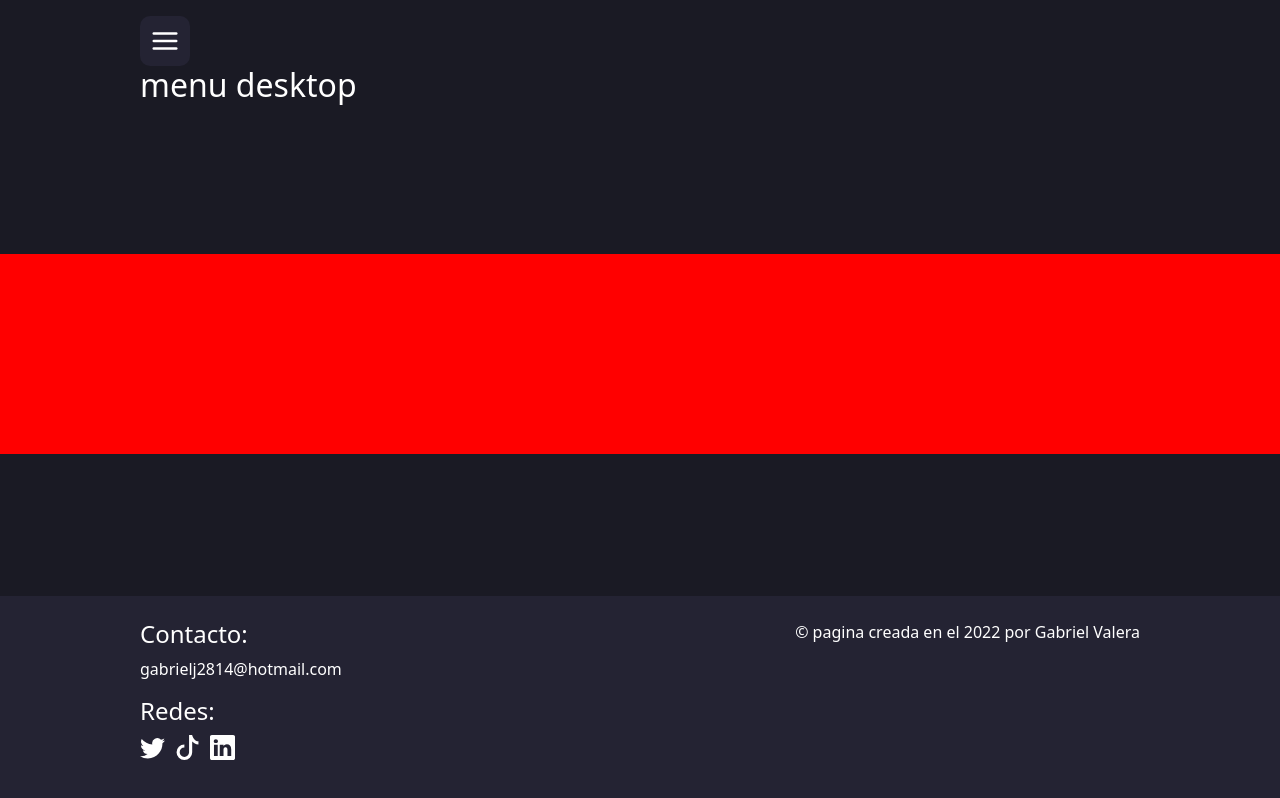
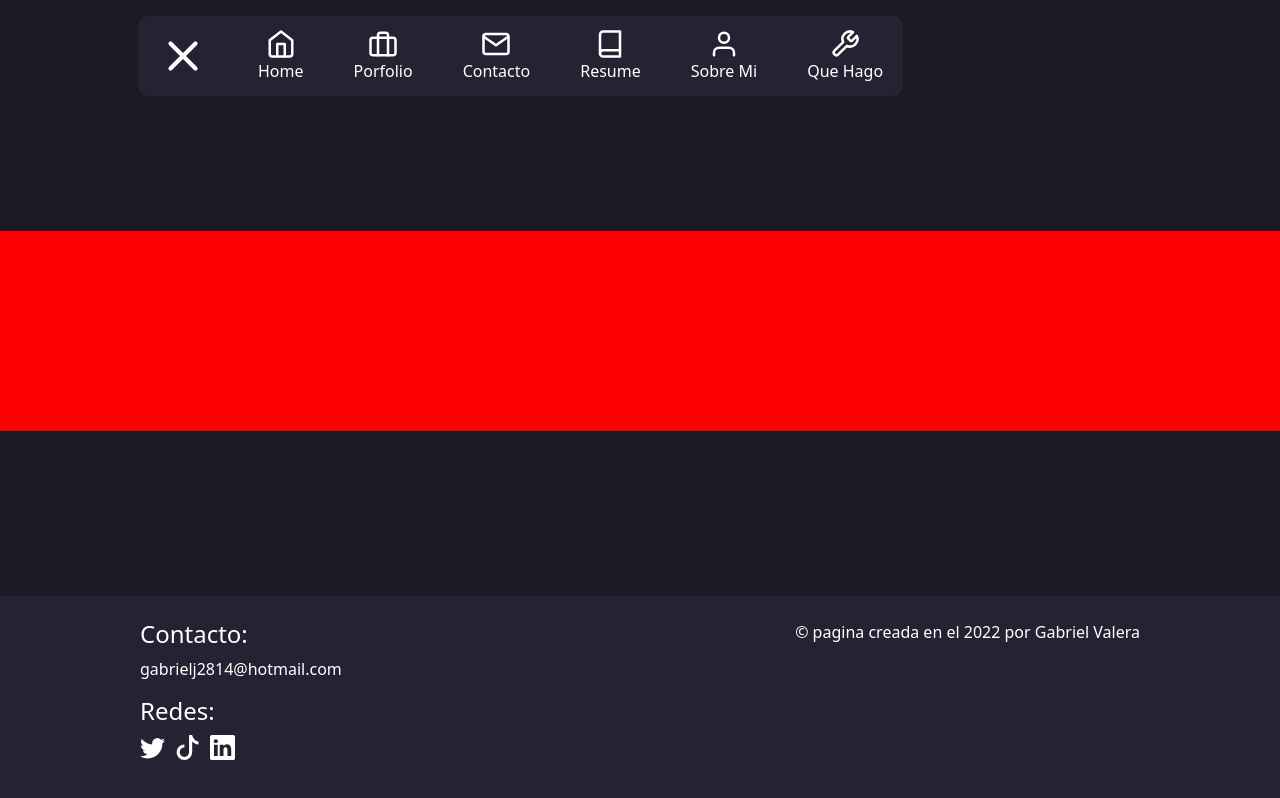
Before and after one commit to gabrielj2814/porfolio_v2, a Next.js app: page / in a window 1280 px wide. Both pictures are taken after a click on the element 165 px from the left and 41 px from the top of the page. Built offline with nearby package versions, Linux system fonts and the light colour scheme.

Commit message:
agregando menu desktop

```diff
--- a/components/headerComponent.jsx
+++ b/components/headerComponent.jsx
@@ -3,10 +3,10 @@ import Link from "next/link"
 export default function HeaderComponent(){
 
     function mostarMenu(){
-        let $contenedorMenu = document.getElementById("contenedorMenu")
+        let $menuDesktop = document.getElementById("menuDesktop")
         let $menuMovil = document.getElementById("menuMovil")
-        $contenedorMenu.classList.toggle("ocultar")
-        $menuMovil.classList.toggle("mostra-menu-movil")
+        $menuDesktop.classList.toggle("mostar-menu-desktop")
+        $menuMovil.classList.toggle("mostar-menu-movil")
     }
 
 
@@ -15,9 +15,49 @@ export default function HeaderComponent(){
             <div className="item-menu" onClick={mostarMenu}>
                 <svg xmlns="http://www.w3.org/2000/svg" width="24" height="24" viewBox="0 0 24 24" fill="none" stroke="currentColor" strokeLinecap="round" strokeLinejoin="round" className="feather feather-menu"><line x1="3" y1="12" x2="21" y2="12"></line><line x1="3" y1="6" x2="21" y2="6"></line><line x1="3" y1="18" x2="21" y2="18"></line></svg>
             </div>
-            <div className="ocultar" id="contenedorMenu">
             <nav className="menu-desktop d-none d-lg-block" id="menuDesktop">
-                        <h2>menu desktop</h2>
+                <div className="contenedor-menu-items-desktop">
+                    <span className="contenedor-x-menu-desktop" onClick={mostarMenu}>
+                        <svg xmlns="http://www.w3.org/2000/svg" width="24" height="24" viewBox="0 0 24 24" fill="none" stroke="currentColor" strokeWidth="2" strokeLinecap="round" strokeLinejoin="round" className="feather feather-x"><line x1="18" y1="6" x2="6" y2="18"></line><line x1="6" y1="6" x2="18" y2="18"></line></svg>
+                    </span>
+                    <ul className="lista-items-menu">
+                        <li>
+                            <Link className="link-menu-movil" href="/">
+                            <svg xmlns="http://www.w3.org/2000/svg" width="24" height="24" viewBox="0 0 24 24" fill="none" stroke="currentColor" strokeWidth="2" strokeLinecap="round" strokeLinejoin="round" className="feather feather-home"><path d="M3 9l9-7 9 7v11a2 2 0 0 1-2 2H5a2 2 0 0 1-2-2z"></path><polyline points="9 22 9 12 15 12 15 22"></polyline></svg>
+                            Home
+                            </Link>
+                        </li>
+                        <li>
+                            <Link className="link-menu-movil" href="#">
+                            <svg xmlns="http://www.w3.org/2000/svg" width="24" height="24" viewBox="0 0 24 24" fill="none" stroke="currentColor" strokeWidth="2" strokeLinecap="round" strokeLinejoin="round" className="feather feather-briefcase"><rect x="2" y="7" width="20" height="14" rx="2" ry="2"></rect><path d="M16 21V5a2 2 0 0 0-2-2h-4a2 2 0 0 0-2 2v16"></path></svg>
+                            Porfolio
+                            </Link>
+                        </li>
+                        <li>
+                            <Link className="link-menu-movil" href="#">
+                            <svg xmlns="http://www.w3.org/2000/svg" width="24" height="24" viewBox="0 0 24 24" fill="none" stroke="currentColor" strokeWidth="2" strokeLinecap="round" strokeLinejoin="round" className="feather feather-mail"><path d="M4 4h16c1.1 0 2 .9 2 2v12c0 1.1-.9 2-2 2H4c-1.1 0-2-.9-2-2V6c0-1.1.9-2 2-2z"></path><polyline points="22,6 12,13 2,6"></polyline></svg>
+                            Contacto
+                            </Link>
+                        </li>
+                        <li>
+                            <Link className="link-menu-movil" href="#">
+                            <svg xmlns="http://www.w3.org/2000/svg" width="24" height="24" viewBox="0 0 24 24" fill="none" stroke="currentColor" strokeWidth="2" strokeLinecap="round" strokeLinejoin="round" className="feather feather-book"><path d="M4 19.5A2.5 2.5 0 0 1 6.5 17H20"></path><path d="M6.5 2H20v20H6.5A2.5 2.5 0 0 1 4 19.5v-15A2.5 2.5 0 0 1 6.5 2z"></path></svg>
+                            Resume
+                            </Link></li>
+                        <li>
+                            <Link className="link-menu-movil" href="#">
+                            <svg xmlns="http://www.w3.org/2000/svg" width="24" height="24" viewBox="0 0 24 24" fill="none" stroke="currentColor" strokeWidth="2" strokeLinecap="round" strokeLinejoin="round" className="feather feather-user"><path d="M20 21v-2a4 4 0 0 0-4-4H8a4 4 0 0 0-4 4v2"></path><circle cx="12" cy="7" r="4"></circle></svg>
+                            Sobre Mi
+                            </Link>
+                        </li>
+                        <li>
+                            <Link className="link-menu-movil" href="#">
+                            <svg xmlns="http://www.w3.org/2000/svg" width="24" height="24" viewBox="0 0 24 24" fill="none" stroke="currentColor" strokeWidth="2" strokeLinecap="round" strokeLinejoin="round" className="feather feather-tool"><path d="M14.7 6.3a1 1 0 0 0 0 1.4l1.6 1.6a1 1 0 0 0 1.4 0l3.77-3.77a6 6 0 0 1-7.94 7.94l-6.91 6.91a2.12 2.12 0 0 1-3-3l6.91-6.91a6 6 0 0 1 7.94-7.94l-3.76 3.76z"></path></svg>
+                            Que Hago
+                            </Link>
+                        </li>
+                    </ul>
+                </div>
             </nav>
             <nav className="menu-movil d-block d-lg-none" id="menuMovil">
                 <div className="contenedor-menu-items-movil py-4">
@@ -95,7 +135,6 @@ export default function HeaderComponent(){
                     </div>
                 </div>
             </nav>
-            </div>
 
         </header>
     )
--- a/sass/index.scss
+++ b/sass/index.scss
@@ -22,12 +22,18 @@ html,body{
     max-width: 1024px;
 }
 
-.ocultar{
-    display: none;
+.mostar-menu-movil{
+    opacity: 1 !important;
+    pointer-events: auto !important;
+    transform: scale(1) !important;
+}
+
+.mostar-menu-desktop{
+    opacity: 1 !important;
+    pointer-events: auto !important;
 }
 
 header{
-    // background-color: aqua;
     position: relative;
     min-height: 10px;
     .item-menu{
@@ -41,10 +47,77 @@ header{
         justify-content: center;
         align-items: center;
         cursor: pointer;
+        position: relative;
         svg{
             stroke-width: 2px;
             width: 30px;
             height: 30px;
+        }
+    }
+
+    .menu-desktop{
+        background-color: $colorContenedores;
+        width: auto;
+        height: 80px;
+        border-radius: 10px;
+        position: absolute;
+        top: 16px;
+        left: 10px;
+        z-index: 0;
+        opacity: 1;
+        padding-right: 20px;
+        padding-left: 20px;
+        opacity: 0;
+        pointer-events: none;
+        transition: opacity .5s ease-out;
+        .contenedor-menu-items-desktop{
+            height: 100%;
+            display: flex;
+            flex-wrap: wrap;
+            flex-direction: row;
+            align-items: center;
+            .contenedor-x-menu-desktop{
+                cursor: pointer;
+                svg{
+                    width: 50px;
+                    height: 50px;
+                    &:hover{
+                        stroke:$resaltar;
+                    }
+                }
+            }
+            .lista-items-menu{
+                width: auto;
+                list-style: none;
+                margin: 0;
+                padding: 0;
+                display: flex;
+                flex-direction: row;
+                flex-wrap: wrap;
+                justify-content: space-evenly;
+                li{
+                    margin-left: 50px;
+                    text-align: center;
+                    a{
+                        text-decoration: none;
+                        color: #FFF;
+                        transition: transform .5s ease-out;
+                        svg{
+                            display: block;
+                            margin-left: auto;
+                            margin-right: auto;
+                            width: 30px;
+                            height: 30px;
+                        }
+                        &:hover{
+                            color:$resaltar;
+                        }
+                        &:hover svg{
+                            stroke:$resaltar;
+                        }
+                    }
+                }
+            }
         }
     }
 
@@ -57,6 +130,10 @@ header{
         top: 0;
         left: 0;
         padding: 40px;
+        opacity: 0;
+        pointer-events: none;
+        transform: scale(.9);
+        transition: opacity .5s ease-out,transform .5s ease-out;
 
         .contenedor-menu-items-movil{
             background-color: $colorFondo;
@@ -128,6 +205,8 @@ header{
             }
         }
     }
+
+
 }
 
 main{
--- a/styles/index.css
+++ b/styles/index.css
@@ -20,8 +20,15 @@ html, body {
   max-width: 1024px;
 }
 
-.ocultar {
-  display: none;
+.mostar-menu-movil {
+  opacity: 1 !important;
+  pointer-events: auto !important;
+  transform: scale(1) !important;
+}
+
+.mostar-menu-desktop {
+  opacity: 1 !important;
+  pointer-events: auto !important;
 }
 
 header {
@@ -39,11 +46,77 @@ header .item-menu {
   justify-content: center;
   align-items: center;
   cursor: pointer;
+  position: relative;
 }
 header .item-menu svg {
   stroke-width: 2px;
   width: 30px;
   height: 30px;
+}
+header .menu-desktop {
+  background-color: #242333;
+  width: auto;
+  height: 80px;
+  border-radius: 10px;
+  position: absolute;
+  top: 16px;
+  left: 10px;
+  z-index: 0;
+  opacity: 1;
+  padding-right: 20px;
+  padding-left: 20px;
+  opacity: 0;
+  pointer-events: none;
+  transition: opacity 0.5s ease-out;
+}
+header .menu-desktop .contenedor-menu-items-desktop {
+  height: 100%;
+  display: flex;
+  flex-wrap: wrap;
+  flex-direction: row;
+  align-items: center;
+}
+header .menu-desktop .contenedor-menu-items-desktop .contenedor-x-menu-desktop {
+  cursor: pointer;
+}
+header .menu-desktop .contenedor-menu-items-desktop .contenedor-x-menu-desktop svg {
+  width: 50px;
+  height: 50px;
+}
+header .menu-desktop .contenedor-menu-items-desktop .contenedor-x-menu-desktop svg:hover {
+  stroke: #FB5B5B;
+}
+header .menu-desktop .contenedor-menu-items-desktop .lista-items-menu {
+  width: auto;
+  list-style: none;
+  margin: 0;
+  padding: 0;
+  display: flex;
+  flex-direction: row;
+  flex-wrap: wrap;
+  justify-content: space-evenly;
+}
+header .menu-desktop .contenedor-menu-items-desktop .lista-items-menu li {
+  margin-left: 50px;
+  text-align: center;
+}
+header .menu-desktop .contenedor-menu-items-desktop .lista-items-menu li a {
+  text-decoration: none;
+  color: #FFF;
+  transition: transform 0.5s ease-out;
+}
+header .menu-desktop .contenedor-menu-items-desktop .lista-items-menu li a svg {
+  display: block;
+  margin-left: auto;
+  margin-right: auto;
+  width: 30px;
+  height: 30px;
+}
+header .menu-desktop .contenedor-menu-items-desktop .lista-items-menu li a:hover {
+  color: #FB5B5B;
+}
+header .menu-desktop .contenedor-menu-items-desktop .lista-items-menu li a:hover svg {
+  stroke: #FB5B5B;
 }
 header .menu-movil {
   background-color: rgba(42, 42, 54, 0.7450980392);
@@ -54,6 +127,10 @@ header .menu-movil {
   top: 0;
   left: 0;
   padding: 40px;
+  opacity: 0;
+  pointer-events: none;
+  transform: scale(0.9);
+  transition: opacity 0.5s ease-out, transform 0.5s ease-out;
 }
 header .menu-movil .contenedor-menu-items-movil {
   background-color: #1A1A24;
```
Also changed, not shown: 1 other file (tests, documents, lock files or other folders). Lines whose indentation alone changed are shown as unchanged.
